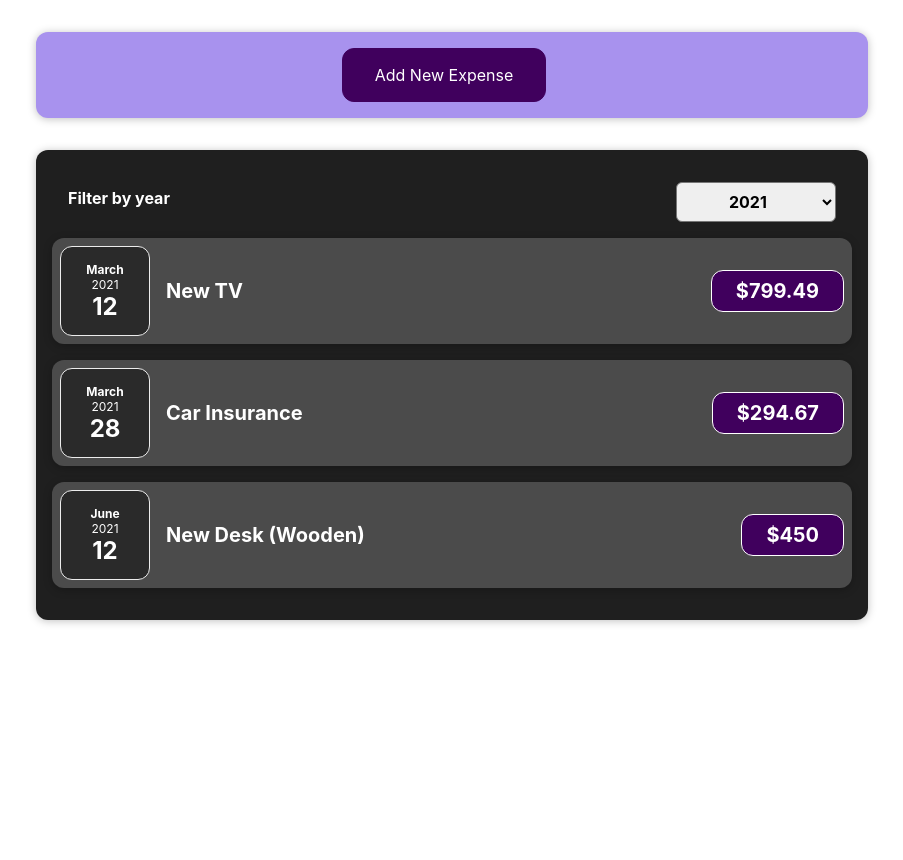
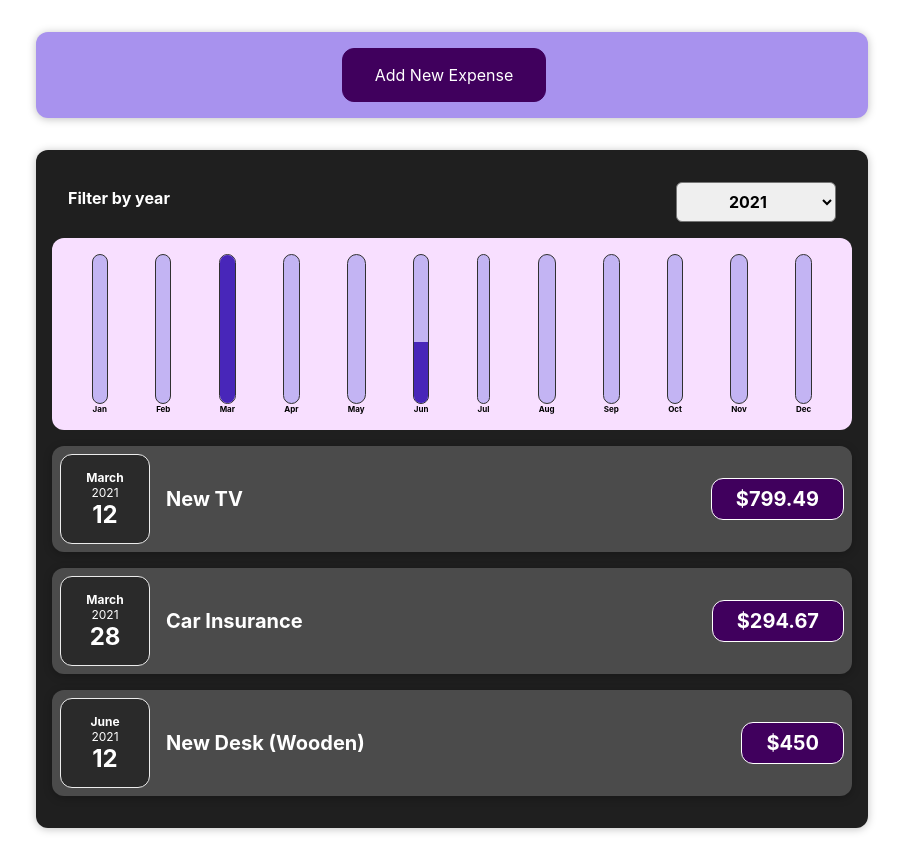
Before and after one commit to yessyprmtsr/first_app_reactjs, a React (Create React App) app: page / in a window 1280 px wide. Shown: the whole page, without its empty margins (188-1091 px from the left). Before the commit the page ends 800 px from the top, so only its background shows below. Built offline with nearby package versions, Linux system fonts and the light colour scheme.

Commit message:
add filter feature and finishing apps

```diff
--- /dev/null
+++ b/src/components/Chart/Chart.js
@@ -0,0 +1,23 @@
+import React from "react";
+import ChartBar from "./ChartBar";
+import "../UI/Chart.css";
+const Chart = (props) => {
+  //convert datapoint an object into an number
+  const dataPointValues = props.dataPoints.map((dataPoint) => dataPoint.value);
+  //count max value of chart
+  const totalMax = Math.max(...dataPointValues);
+  return (
+    <div className="chart">
+      {props.dataPoints.map((dataPoint) => (
+        <ChartBar
+          key={dataPoint.label}
+          value={dataPoint.value}
+          maxValue={totalMax}
+          label={dataPoint.label}
+        />
+      ))}
+    </div>
+  );
+};
+
+export default Chart;
--- /dev/null
+++ b/src/components/Chart/ChartBar.js
@@ -0,0 +1,22 @@
+import React from "react";
+
+import "../UI/Chartbar.css";
+
+const ChartBar = (props) => {
+    //specify chartbar instance should be filled
+    let barFill = '0%';
+    if (props.maxValue > 0) {
+      barFill = Math.round((props.value / props.maxValue) * 100) + "%";
+    }
+ return (
+   <div className="chart-bar">
+     <div className="chart-bar__inner">
+       {/* dynamically styling from bar fill*/}
+       <div className="chart-bar__fill" style={{height: barFill}}></div>
+     </div>
+     <div className="chart-bar__label">{props.label}</div>
+   </div>
+ );
+};
+
+export default ChartBar;
--- a/src/components/Expenses/Expenses.js
+++ b/src/components/Expenses/Expenses.js
@@ -3,6 +3,7 @@ import ExpensesFilter from "./ExpenseFilter";
 import "../UI/Expense.css";
 import Card from "./Card";
 import ExpensesList from "./ExpensesList";
+import ExpensesChart from "./ExpensesChart";
 
 const Expenses = (props) => {
   const [filteredYear, setFilteredYear] = useState("2021");
@@ -23,6 +24,7 @@ const Expenses = (props) => {
           selected={filteredYear}
           onChangeFilter={filterChangeHandler}
         />
+        <ExpensesChart expenses={filteredExpenses}/>
         <ExpensesList items={filteredExpenses}/>
       </Card>
     </div>
--- /dev/null
+++ b/src/components/Expenses/ExpensesChart.js
@@ -0,0 +1,29 @@
+import React from 'react'
+import Chart from '../Chart/Chart'
+
+const ExpensesChart = (props) => {
+    const chartDataPoints = [
+      { label: "Jan", value: 0 },
+      { label: "Feb", value: 0 },
+      { label: "Mar", value: 0 },
+      { label: "Apr", value: 0 },
+      { label: "May", value: 0 },
+      { label: "Jun", value: 0 },
+      { label: "Jul", value: 0 },
+      { label: "Aug", value: 0 },
+      { label: "Sep", value: 0 },
+      { label: "Oct", value: 0 },
+      { label: "Nov", value: 0 },
+      { label: "Dec", value: 0 },
+    ];
+
+    //get list expenses
+    for(const expense of props.expenses)
+    {
+        const expenseMonth = expense.date.getMonth(); //start from 0 Jan
+        chartDataPoints[expenseMonth].value += expense.amount;
+    }
+    return <Chart dataPoints={chartDataPoints}/>
+}
+
+export default ExpensesChart;
--- a/src/components/NewExpense/ExpenseFrom.js
+++ b/src/components/NewExpense/ExpenseFrom.js
@@ -49,7 +49,7 @@ const ExpenseForm = (props) => {
 
     const expense = {
       title: enteredTitle,
-      amount: enteredAmout,
+      amount: +enteredAmout,
       date: new Date(enteredDate),
     };
 
--- /dev/null
+++ b/src/components/UI/Chart.css
@@ -0,0 +1,9 @@
+.chart {
+  padding: 1rem;
+  border-radius: 12px;
+  background-color: #f8dfff;
+  text-align: center;
+  display: flex;
+  justify-content: space-around;
+  height: 10rem;
+}
--- /dev/null
+++ b/src/components/UI/Chartbar.css
@@ -0,0 +1,30 @@
+.chart-bar {
+  height: 100%;
+  display: flex;
+  flex-direction: column;
+  align-items: center;
+}
+
+.chart-bar__inner {
+  height: 100%;
+  width: 100%;
+  border: 1px solid #313131;
+  border-radius: 12px;
+  background-color: #c3b4f3;
+  overflow: hidden;
+  display: flex;
+  flex-direction: column;
+  justify-content: flex-end;
+}
+
+.chart-bar__fill {
+  background-color: #4826b9;
+  width: 100%;
+  transition: all 0.3s ease-out;
+}
+
+.chart-bar__label {
+  font-weight: bold;
+  font-size: 0.5rem;
+  text-align: center;
+}
```
